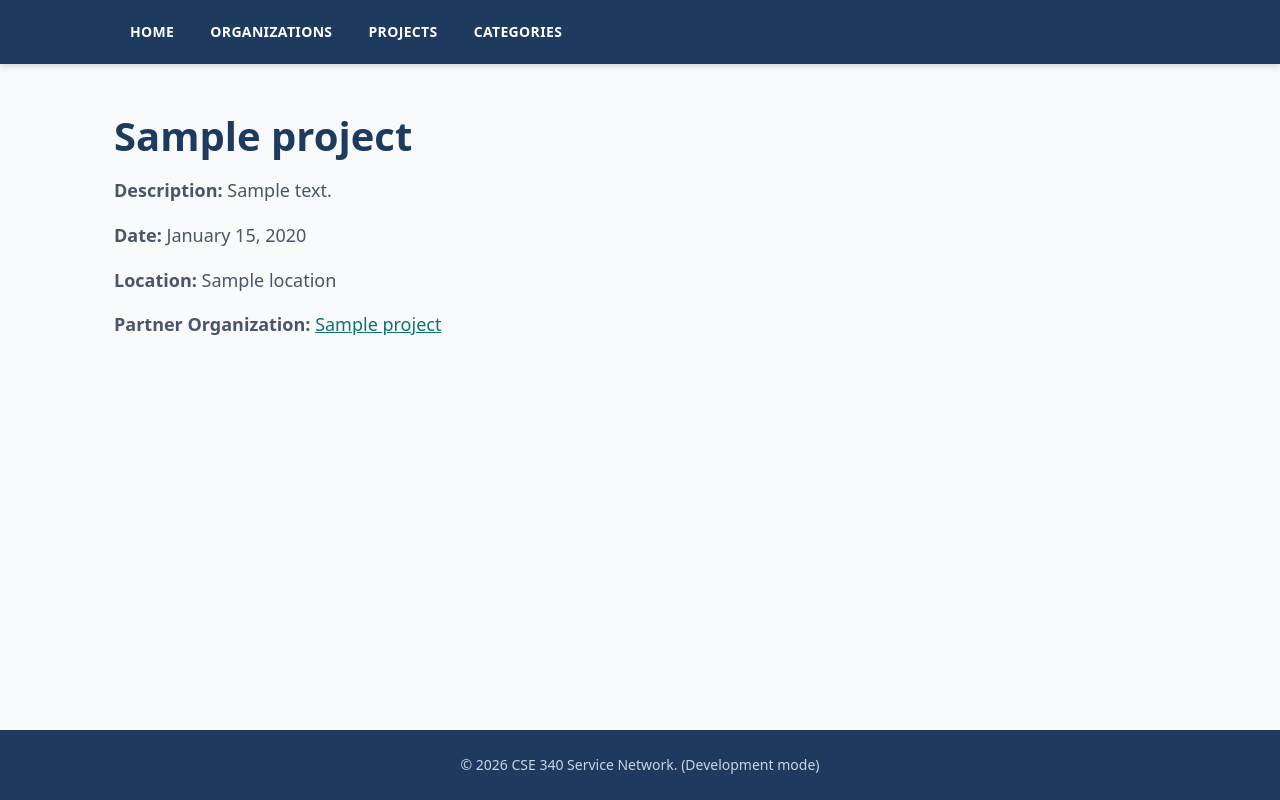
After one commit to Joregesosa/cse340-course, a Node server app: template src/views/project.ejs in a window 1280 px wide. The commit adds this page. Run offline with Node 20, Linux system fonts and the light colour scheme; the template is opened without the code that fills it: most values are stand-ins (such as "Sample title", 1, 10 or a date in 2020).

Commit message:
feat: implement project details page and enhance upcoming projects view

```diff
--- a/src/routes.js
+++ b/src/routes.js
@@ -2,7 +2,7 @@ import express from "express";
 
 import { homePage } from "./controllers/index.js";
 import { organizationsPage, showOrganizationDetailsPage } from "./controllers/organizations.js";
-import { projectsPage } from "./controllers/projects.js";
+import { projectDetailsPage, projectsPage } from "./controllers/projects.js";
 import { categoriesPage } from "./controllers/categories.js";
 import { testErrorPage } from "./controllers/errors.js";
 
@@ -13,6 +13,8 @@ router.get("/organizations", organizationsPage);
 router.get("/organization/:id", showOrganizationDetailsPage);
 
 router.get("/projects", projectsPage);
+router.get("/project/:id", projectDetailsPage);
+
 router.get("/categories", categoriesPage);
 
 // error-handling routes
--- /dev/null
+++ b/src/views/project.ejs
@@ -0,0 +1,13 @@
+<%- include('partials/header') %>
+<main>
+    <h1><%= project.title %></h1>
+
+    <p><strong>Description:</strong> <%= project.description %></p>
+    <p><strong>Date:</strong> <%= new Date(project.date).toLocaleDateString('en-US', { year: 'numeric', month: 'long', day: 'numeric' }) %></p>
+    <p><strong>Location:</strong> <%= project.location %></p>
+    <p>
+        <strong>Partner Organization:</strong>
+        <a href="/organization/<%= project.organization_id %>"><%= project.name %></a>
+    </p>
+</main>
+<%- include('partials/footer') %>
--- a/src/views/projects.ejs
+++ b/src/views/projects.ejs
@@ -5,7 +5,11 @@
   <ul>
     <% projects.forEach(pr => { %>
         <li>
-           <%= pr.title %> - <%= pr.description%>
+          <strong>Project:</strong>
+          <a href="/project/<%= pr.project_id %>"><%= pr.title %></a>
+          <br>
+          <strong>Partner Organization:</strong>
+          <a href="/organization/<%= pr.organization_id %>"><%= pr.name %></a>
         </li>
     <% })%>
   </ul>
```
Also changed, not shown: src/controllers/projects.js (+16 -3 lines), src/models/projects.js (+33 -1 lines).
